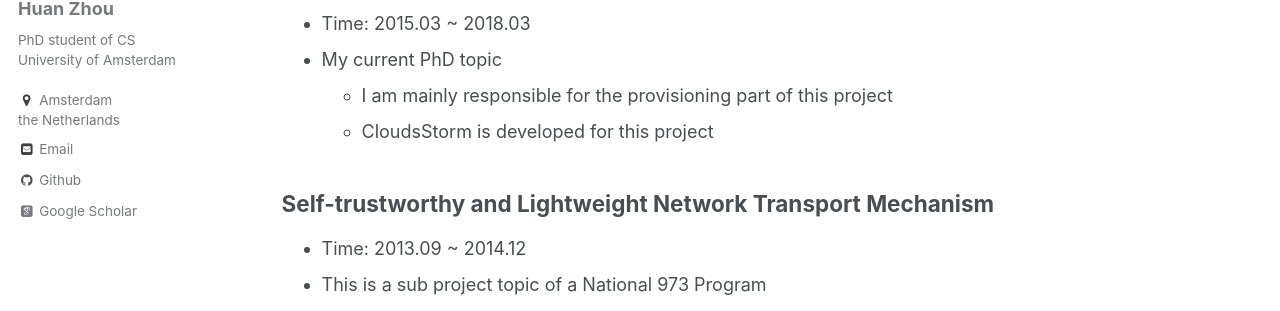
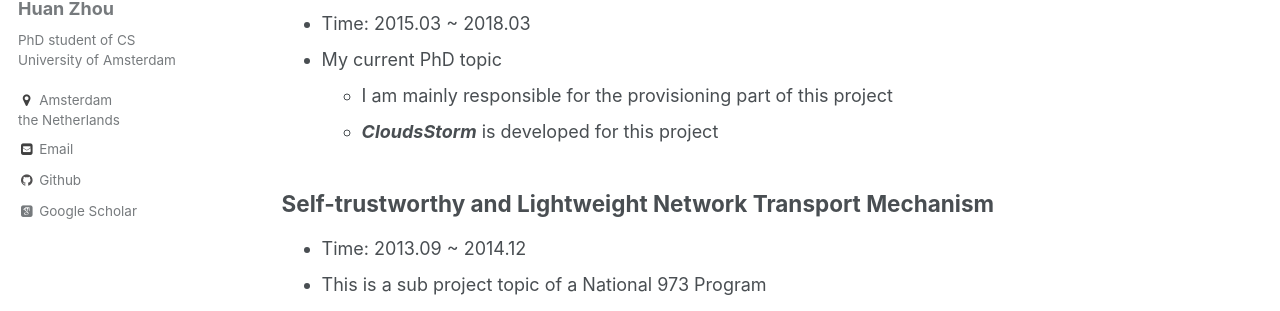
Before and after one commit to zh9314/zh9314.github.io, a Jekyll site: the page built from _pages/projects.md, in a window 1280 px wide. Shown: the part 298-609 px from the top of the page. Built offline with Jekyll 4.4.1, drawn with Linux system fonts in a browser that asks for light colours; some web fonts are replaced.

```diff
--- a/_pages/projects.md
+++ b/_pages/projects.md
@@ -14,7 +14,7 @@ redirect_from:
 - Time: 2015.03 ~ 2018.03
 - My current PhD topic
   - I am mainly responsible for the provisioning part of this project
-  - [CloudsStorm](https://github.com/zh9314/CloudsStorm) is developed for this project
+  - [***CloudsStorm***](https://github.com/zh9314/CloudsStorm) is developed for this project
 
 Self-trustworthy and Lightweight Network Transport Mechanism
 ------
```
